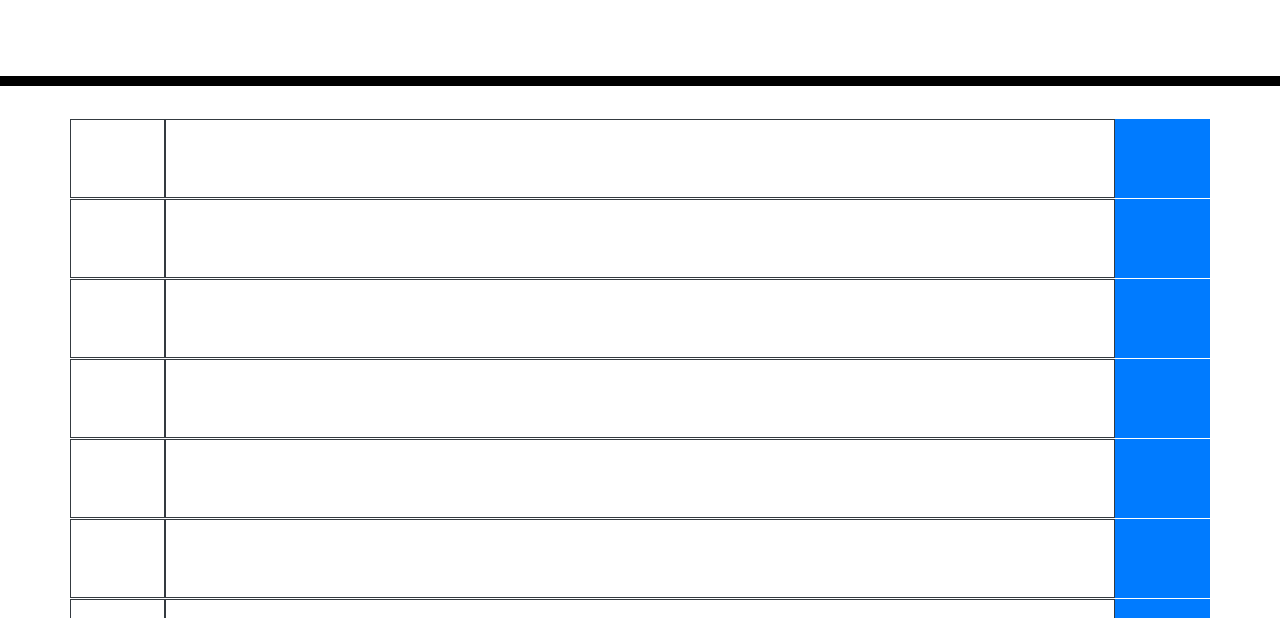
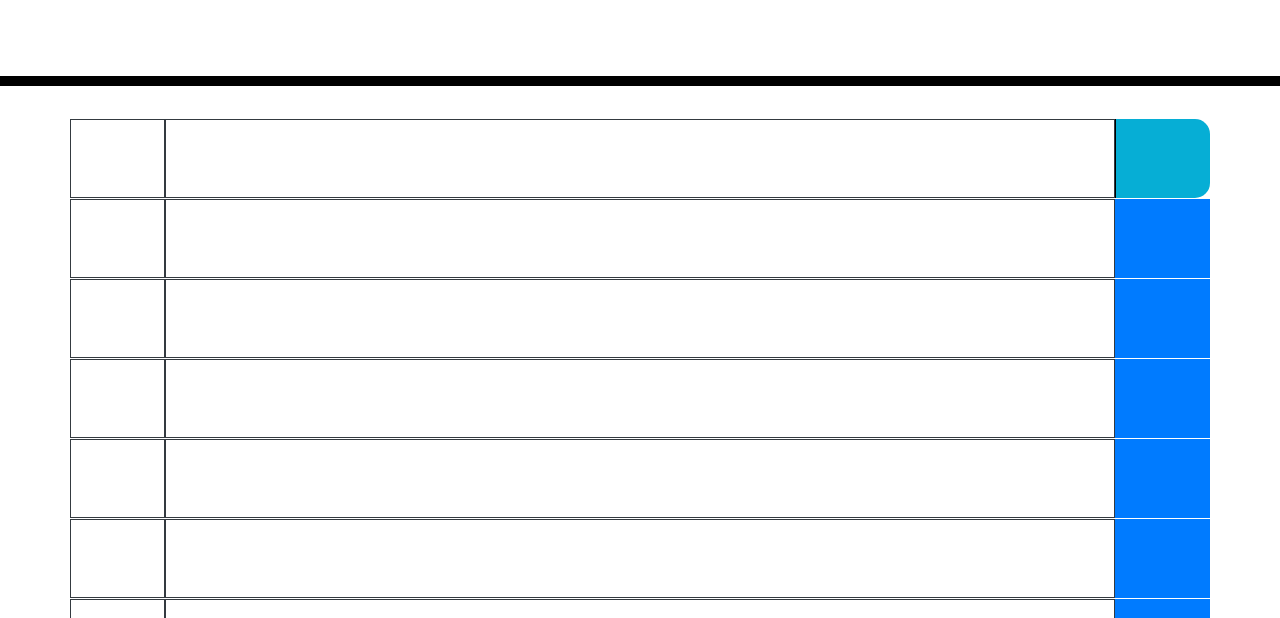
Before and after one commit to CoderJ01/daily-planner, a plain HTML site: page index.html in a window 1280 px wide. Shown: the part 182-800 px from the top of the page. Drawn offline with nearby package versions, Linux system fonts and the light colour scheme.

Commit message:
use saveBtn as class

```diff
--- a/index.html
+++ b/index.html
@@ -36,7 +36,10 @@
         <div class="col-sm-10 border border-dark">
 
         </div>
-        <div class="col-sm-1 bg-primary">
+        <div class="col-sm-1 saveBtn">
+          <!-- <svg xmlns="http://www.w3.org/2000/svg" width="20" height="20" fill="currentColor" class="bi-bi-save" viewBox="0 0 16 16" color="white">
+            <path d="M2 1a1 1 0 0 0-1 1v12a1 1 0 0 0 1 1h12a1 1 0 0 0 1-1V2a1 1 0 0 0-1-1H9.5a1 1 0 0 0-1 1v7.293l2.646-2.647a.5.5 0 0 1 .708.708l-3.5 3.5a.5.5 0 0 1-.708 0l-3.5-3.5a.5.5 0 1 1 .708-.708L7.5 9.293V2a2 2 0 0 1 2-2H14a2 2 0 0 1 2 2v12a2 2 0 0 1-2 2H2a2 2 0 0 1-2-2V2a2 2 0 0 1 2-2h2.5a.5.5 0 0 1 0 1H2z"/>
+          </svg> -->
 
         </div>
 
```
Also changed, not shown: assets/css/style.css (line endings or trailing spaces).
